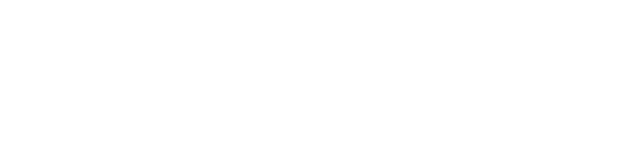
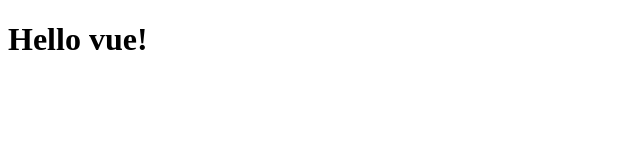
Before and after one commit to Benedetta-Barbone/vue-hello, a plain HTML site: page index.html in a window 1280 px wide. Shown: the whole page, without its empty margins (0-640 px from the left). Drawn offline with nearby package versions, Linux system fonts and the light colour scheme.

Commit message:
stampato titolo nell'h1

```diff
--- a/index.html
+++ b/index.html
@@ -6,9 +6,12 @@
     <title>Vue</title>
 </head>
 <body>
+    <div id="app">
+        <h1>{{message}}</h1>
+    </div>
 
 
-
+    <script src="https://unpkg.com/vue@3/dist/vue.global.js"></script>
     <script src="./js/script.js"></script>
 </body>
 </html>
--- a/js/script.js
+++ b/js/script.js
@@ -0,0 +1,9 @@
+const { createApp } = Vue
+
+  createApp({
+    data() {
+      return {
+        message : 'Hello vue!'
+      }
+    }
+  }).mount('#app')
```
